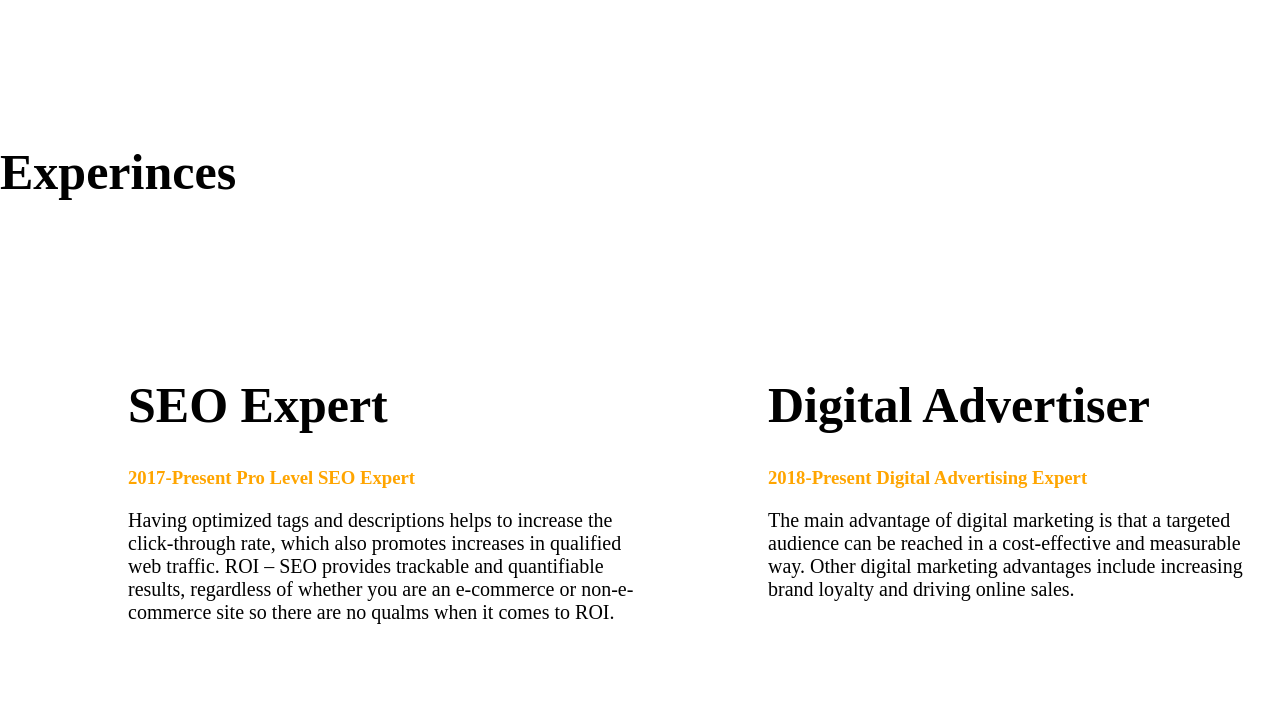
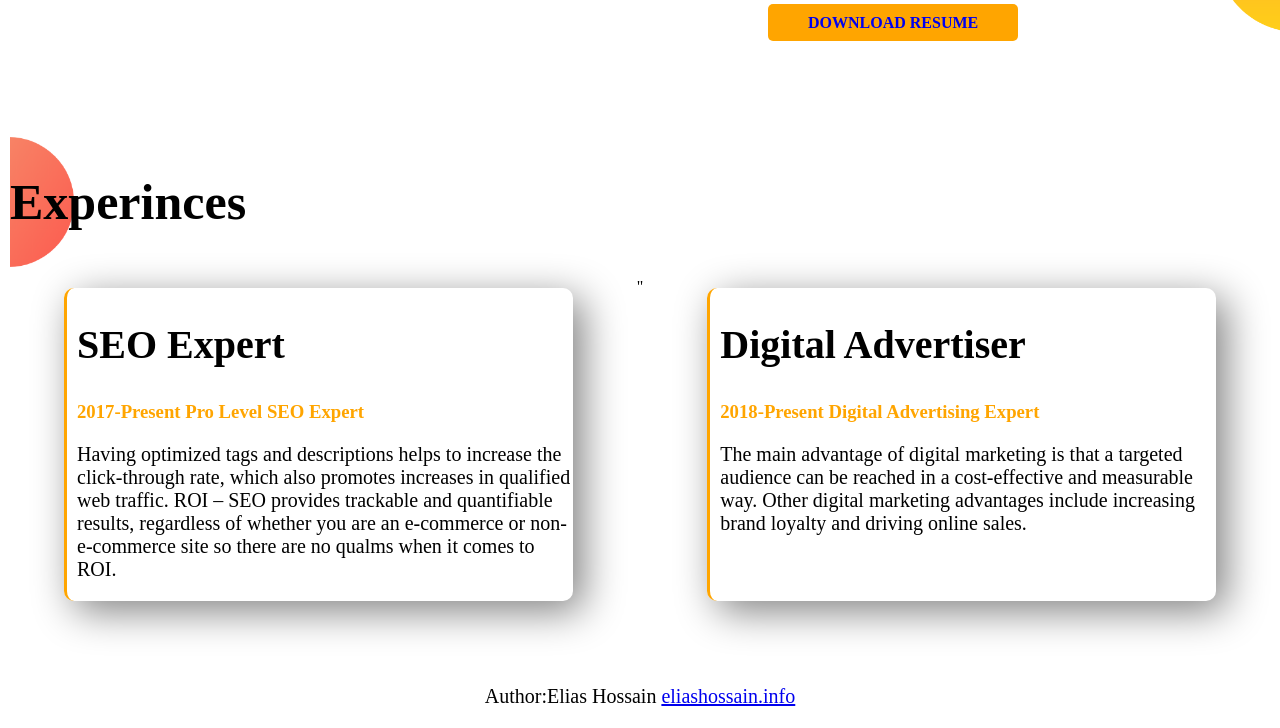
Before and after one commit to eliasking247/my-portfolio, a plain HTML site: page index.html in a window 1280 px wide. Shown: the part 971-1699 px from the top of the page. Before the commit the page ends 1615 px from the top, so only its background shows below. Drawn offline with Linux system fonts and the light colour scheme.

Commit message:
portfolio commit

```diff
--- a/index.html
+++ b/index.html
@@ -56,10 +56,9 @@
         <section class="experince-area">
             <h1>Experinces</h1>
     </div>
-
     <div class="flexible-container">
-        <div class="hulf-width">
-            <h1>SEO Expert</h1>
+        <div class="experince-item">
+            <h2>SEO Expert</h2>
             <h3 class="under-info">2017-Present Pro Level SEO Expert </h3>
             <p>Having optimized tags and descriptions helps to increase the click-through rate, which also
                 promotes
@@ -68,9 +67,9 @@
                 whether you are an e-commerce or non-e-commerce site so there are no qualms when it comes to
                 ROI.
             </p>
-        </div>
-        <div class="hulf-width">
-            <h1>Digital Advertiser</h1>
+        </div>"
+        <div class="experince-item">
+            <h2>Digital Advertiser</h2>
             <h3 class="under-info">2018-Present Digital Advertising Expert</h3>
             <p>The main advantage of digital marketing is that a targeted audience can be reached in a
                 cost-effective and measurable way. Other digital marketing advantages include increasing brand
@@ -79,6 +78,11 @@
     </div>
 
     </section>
+    <footer class="footer">
+        <p>Author:Elias Hossain
+            <a href="eliashossain.info">eliashossain.info</a>
+        </p>
+    </footer>
 </body>
 
 </html>
--- a/style.css
+++ b/style.css
@@ -4,6 +4,9 @@ body{
 }
 h1{
     font-size: 50px;
+}
+h2{
+    font-size: 40px;
 }
 .Orenge-color{
     color: orange;
@@ -57,3 +60,27 @@ background-size: 5%;
 
 
 }
+.experince-area{
+    margin-bottom: 5px;
+    margin-left: 10px;
+    background-image: url(image/exp-bg.png);
+    background-repeat: no-repeat;
+    background-position: left;
+    background-size: 5%;
+
+}
+
+.experince-item{
+border-radius: 10px;
+    width: 40%;
+    margin-right: 10%;
+    margin: 5%;
+    margin-top: 10px;
+    padding-left: 10px;
+    box-shadow:10px 10px 40px gray;
+    border-color: orange;
+    border-left:solid orange;
+}
+.footer{
+    text-align: center;
+}
```
